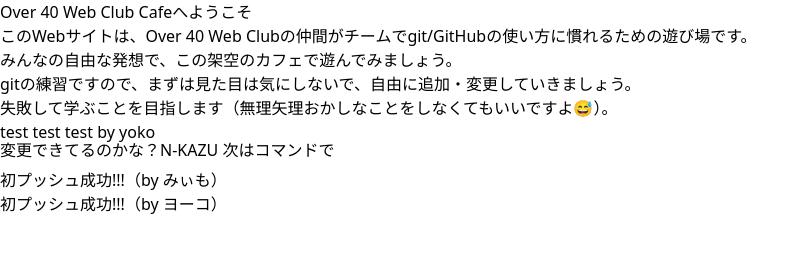
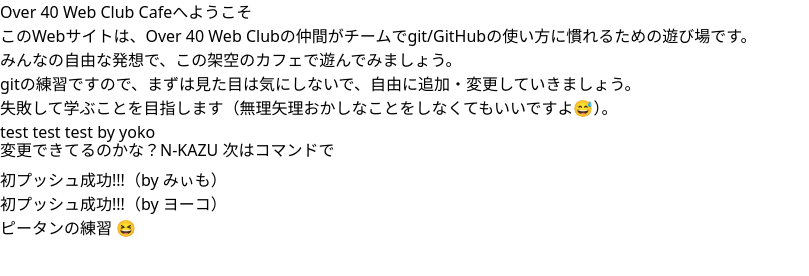
Before and after one commit to over-40-web-club/playground01, a plain HTML site: page index.html in a window 1280 px wide. Shown: the whole page, without its empty margins (0-809 px from the left). Drawn offline with nearby package versions, Linux system fonts and the light colour scheme.

Commit message:
ピータン練習

```diff
--- a/index.html
+++ b/index.html
@@ -17,6 +17,6 @@
   <p class="animate-bounce">変更できてるのかな？N-KAZU 次はコマンドで</P>
   <p>初プッシュ成功!!!（by みぃも）</p>
   <p>初プッシュ成功!!!（by ヨーコ）</p>
-
+  <p>ピータンの練習	&#x1f606;</p>
 </body>
 </html>
```
